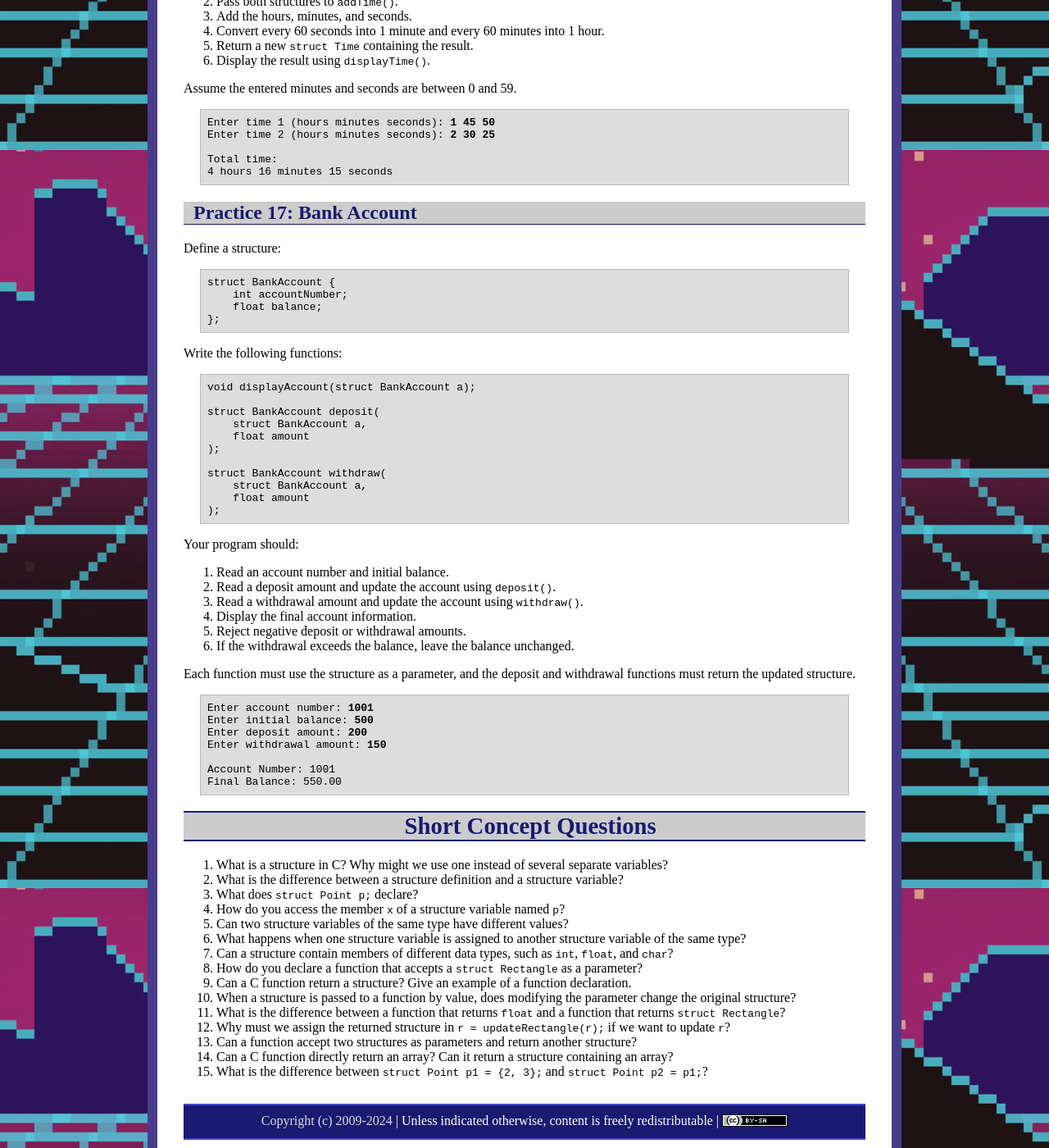
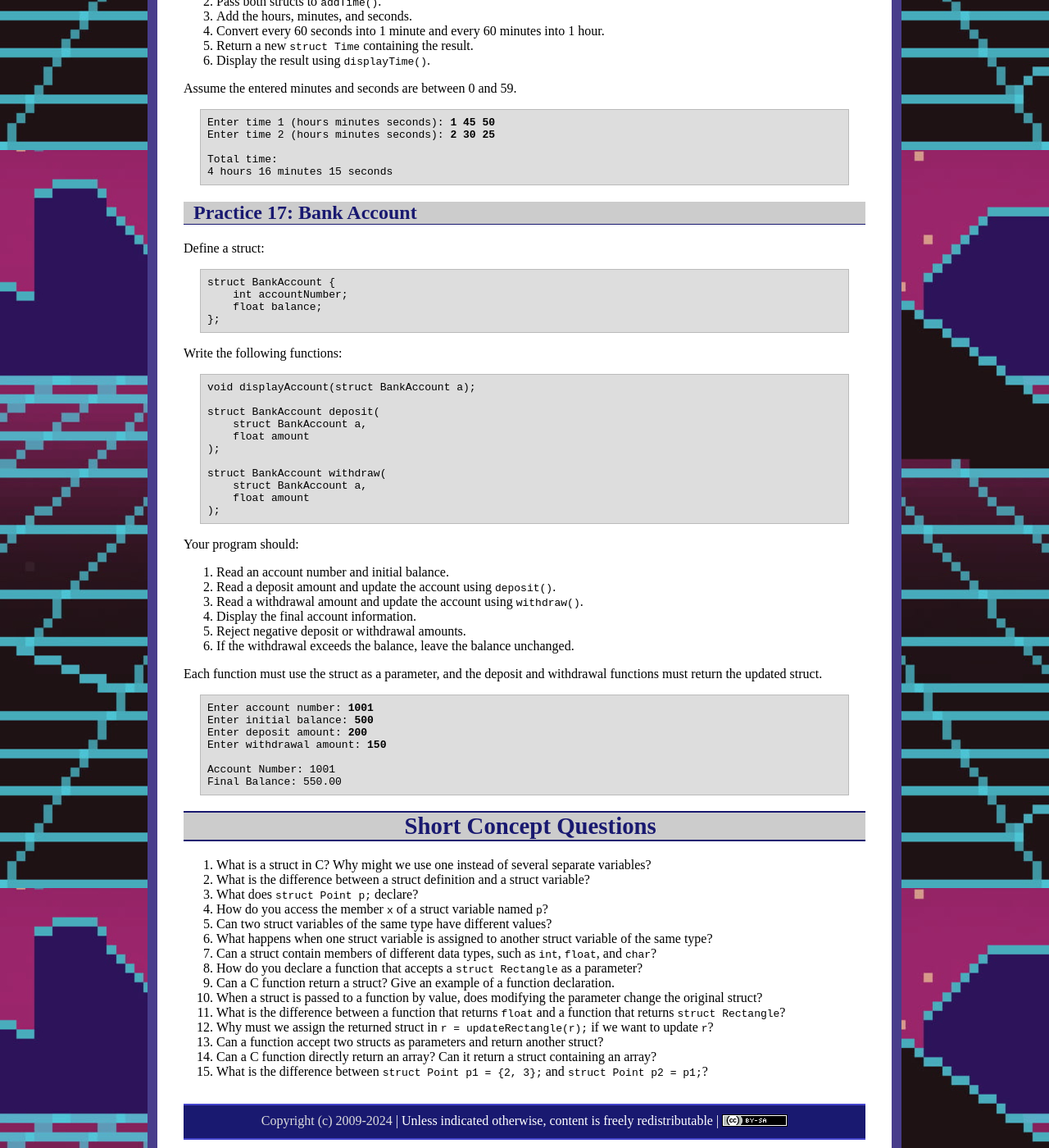
Before and after one commit to ycpcs/cs101-fall2026, a Jekyll site: the page built from practices/p13.md, in a window 1280 px wide and 1400 px high, scrolled down 7017 px. Shown: the whole window at 82% size. Built offline with Jekyll 4.4.1, drawn with Linux system fonts in a browser that asks for light colours; some of the changed text lies outside the part shown.

Commit message:
Update p13.md

```diff
--- a/practices/p13.md
+++ b/practices/p13.md
@@ -9,7 +9,7 @@
 
 # Read the Code
 
-## Practice 1: Access Structure Members
+## Practice 1: Access Struct Members
 
 What is the exact output?
 
@@ -51,7 +51,7 @@
 }
 </pre>
 
-## Practice 3: Two Structure Variables
+## Practice 3: Two struct Variables
 
 What is printed? Does changing `p1` affect `p2`?
 
@@ -97,7 +97,7 @@
 }
 </pre>
 
-## Practice 5: Structure as a Function Parameter
+## Practice 5: struct as a Function Parameter
 
 What is the exact output?
 
@@ -124,9 +124,9 @@
 }
 </pre>
 
-## Practice 6: Passing a Structure by Value
+## Practice 6: Passing a struct by Value
 
-What is printed? Why does the original structure not change?
+What is printed? Why does the original struct not change?
 
 <pre>
 struct Point {
@@ -150,7 +150,7 @@
 }
 </pre>
 
-## Practice 7: Returning a Structure
+## Practice 7: Returning a struct
 
 What is the exact output? Explain the difference between `p1` and `p2`.
 
@@ -183,7 +183,7 @@
 
 Rewrite the incorrect lines in each program.
 
-## Practice 8: Declaring a Structure Variable
+## Practice 8: Declaring a struct Variable
 
 This program should declare a student and print the student's ID.
 
@@ -223,7 +223,7 @@
 }
 </pre>
 
-## Practice 10: Reading Structure Members
+## Practice 10: Reading struct Members
 
 This program should read a student's ID and score.
 
@@ -273,7 +273,7 @@
 
 ## Practice 12: Returning the Wrong Type
 
-This function should return an updated structure with a larger balance.
+This function should return an updated struct with a larger balance.
 
 <pre>
 struct Account {
@@ -301,7 +301,7 @@
 
 ## Practice 13: Rectangle Calculator
 
-Define a structure:
+Define a struct:
 
 <pre>
 struct Rectangle {
@@ -320,8 +320,8 @@
 Your program should:
 
 1. Read the width and height of a rectangle.
-2. Store them in a structure variable.
-3. Pass the structure to both functions.
+2. Store them in a struct variable.
+3. Pass the struct to both functions.
 4. Print the area and perimeter.
 
 <pre>
@@ -333,7 +333,7 @@
 
 ## Practice 14: Compare Two Students
 
-Define a structure:
+Define a struct:
 
 <pre>
 struct Student {
@@ -354,8 +354,8 @@
 Your program should:
 
 1. Read information for two students.
-2. Pass both structures to `higherScore()`.
-3. Return the structure of the student with the higher score.
+2. Pass both structs to `higherScore()`.
+3. Return the struct of the student with the higher score.
 4. Display that student's ID and score.
 5. If the scores are equal, return the first student.
 
@@ -372,7 +372,7 @@
 
 ## Practice 15: Update Student Score
 
-Define a structure:
+Define a struct:
 
 <pre>
 struct Student {
@@ -398,7 +398,7 @@
 2. Read a bonus amount.
 3. Display the original student information.
 4. Call `addBonus()` to increase the score.
-5. Return the updated structure.
+5. Return the updated struct.
 6. Display the updated student information.
 
 The updated score must not exceed 100. Assume the original score and bonus are nonnegative.
@@ -419,7 +419,7 @@
 
 ## Practice 16: Add Two Time Durations
 
-Define a structure:
+Define a struct:
 
 <pre>
 struct Time {
@@ -443,7 +443,7 @@
 Your program should:
 
 1. Read two time durations.
-2. Pass both structures to `addTime()`.
+2. Pass both structs to `addTime()`.
 3. Add the hours, minutes, and seconds.
 4. Convert every 60 seconds into 1 minute and every 60 minutes into 1 hour.
 5. Return a new `struct Time` containing the result.
@@ -461,7 +461,7 @@
 
 ## Practice 17: Bank Account
 
-Define a structure:
+Define a struct:
 
 <pre>
 struct BankAccount {
@@ -495,7 +495,7 @@
 5. Reject negative deposit or withdrawal amounts.
 6. If the withdrawal exceeds the balance, leave the balance unchanged.
 
-Each function must use the structure as a parameter, and the deposit and withdrawal functions must return the updated structure.
+Each function must use the struct as a parameter, and the deposit and withdrawal functions must return the updated struct.
 
 <pre>
 Enter account number: <b>1001</b>
@@ -509,18 +509,18 @@
 
 # Short Concept Questions
 
-1. What is a structure in C? Why might we use one instead of several separate variables?
-2. What is the difference between a structure definition and a structure variable?
+1. What is a struct in C? Why might we use one instead of several separate variables?
+2. What is the difference between a struct definition and a struct variable?
 3. What does `struct Point p;` declare?
-4. How do you access the member `x` of a structure variable named `p`?
-5. Can two structure variables of the same type have different values?
-6. What happens when one structure variable is assigned to another structure variable of the same type?
-7. Can a structure contain members of different data types, such as `int`, `float`, and `char`?
+4. How do you access the member `x` of a struct variable named `p`?
+5. Can two struct variables of the same type have different values?
+6. What happens when one struct variable is assigned to another struct variable of the same type?
+7. Can a struct contain members of different data types, such as `int`, `float`, and `char`?
 8. How do you declare a function that accepts a `struct Rectangle` as a parameter?
-9. Can a C function return a structure? Give an example of a function declaration.
-10. When a structure is passed to a function by value, does modifying the parameter change the original structure?
+9. Can a C function return a struct? Give an example of a function declaration.
+10. When a struct is passed to a function by value, does modifying the parameter change the original struct?
 11. What is the difference between a function that returns `float` and a function that returns `struct Rectangle`?
-12. Why must we assign the returned structure in `r = updateRectangle(r);` if we want to update `r`?
-13. Can a function accept two structures as parameters and return another structure?
-14. Can a C function directly return an array? Can it return a structure containing an array?
+12. Why must we assign the returned struct in `r = updateRectangle(r);` if we want to update `r`?
+13. Can a function accept two structs as parameters and return another struct?
+14. Can a C function directly return an array? Can it return a struct containing an array?
 15. What is the difference between `struct Point p1 = {2, 3};` and `struct Point p2 = p1;`?
```
